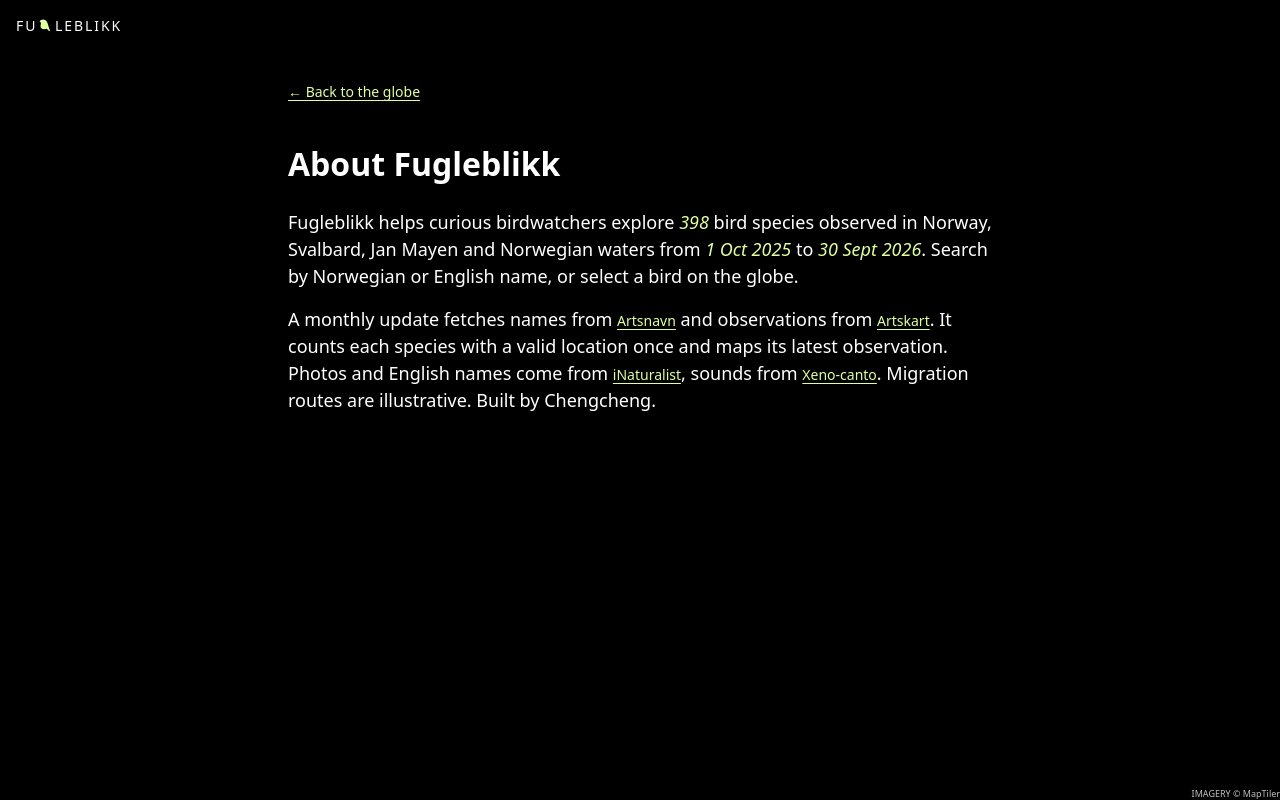
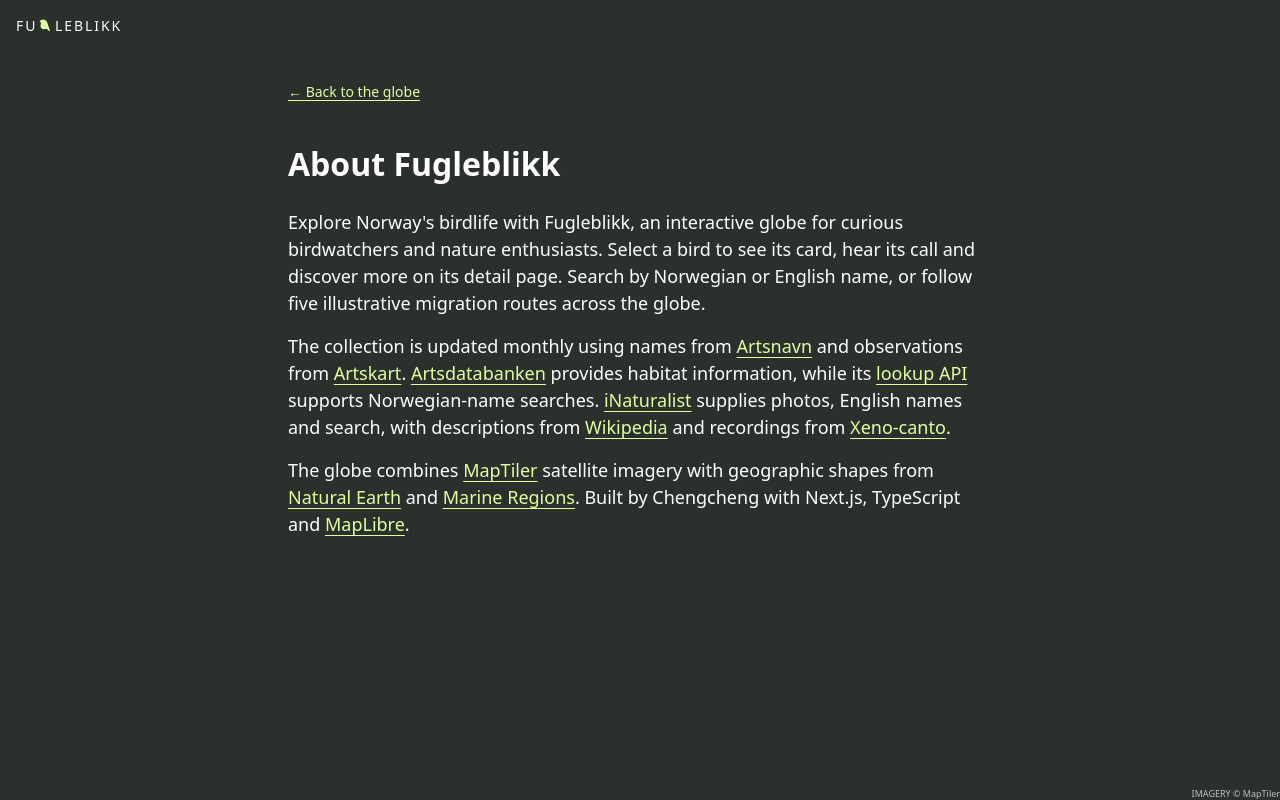
Before and after one commit to chengchengt7/fugleblikk, a Next.js app: page /about in a window 1280 px wide. Built offline with nearby package versions, Linux system fonts and the light colour scheme.

Commit message:
edit readme

```diff
--- a/app/about/page.css
+++ b/app/about/page.css
@@ -2,6 +2,10 @@
   max-width: 46rem;
   margin-inline: auto;
   padding: 5rem 1rem 4rem;
+
+  & > a:first-child {
+    font-size: 0.875rem;
+  }
 
   h1 {
     margin: 2.5rem 0 1.5rem;
@@ -22,6 +26,5 @@
     color: var(--color-primary-light);
     text-decoration: underline;
     text-underline-offset: 0.2em;
-    font-size: 0.875rem;
   }
 }
--- a/app/about/page.tsx
+++ b/app/about/page.tsx
@@ -1,20 +1,8 @@
 import type { Metadata } from "next";
 import Link from "next/link";
-import saved from "@/data/observed-birds.json";
-import type { ObservationSnapshot } from "@/types/bird";
 import "./page.css";
 
 export const metadata: Metadata = { title: "About | Fugleblikk" };
-const snapshot: ObservationSnapshot = saved;
-
-function formatDate(date: string) {
-  return new Intl.DateTimeFormat("en-GB", {
-    day: "numeric",
-    month: "short",
-    year: "numeric",
-    timeZone: "UTC",
-  }).format(new Date(`${date}T12:00:00Z`));
-}
 
 export default function AboutPage() {
   return (
@@ -22,20 +10,31 @@
       <Link href="/">← Back to the globe</Link>
       <h1>About Fugleblikk</h1>
       <p>
-        Fugleblikk helps curious birdwatchers explore{" "}
-        <span className="highlight">{snapshot.totalSpecies}</span> bird
-        species observed in Norway, Svalbard, Jan Mayen and Norwegian waters from{" "}
-        <span className="highlight">{formatDate(snapshot.period.from)}</span> to{" "}
-        <span className="highlight">{formatDate(snapshot.period.to)}</span>.
-        Search by Norwegian or English name, or select a bird on the globe.
+        Explore Norway's birdlife with Fugleblikk, an interactive globe for
+        curious birdwatchers and nature enthusiasts. Select a bird to see its
+        card, hear its call and discover more on its detail page. Search by
+        Norwegian or English name, or follow five illustrative migration routes
+        across the globe.
       </p>
       <p>
-        A monthly update fetches names from <a href="https://nortaxa.artsdatabanken.no/">Artsnavn</a> and
-        observations from <a href="https://artskart.artsdatabanken.no/publicapi/">Artskart</a>.
-        It counts each species with a valid location once and maps its latest observation.
-        Photos and English names come from <a href="https://www.inaturalist.org/">iNaturalist</a>,
-        sounds from <a href="https://xeno-canto.org/">Xeno-canto</a>. Migration
-        routes are illustrative. Built by Chengcheng.
+        The collection is updated monthly using names from{" "}
+        <a href="https://nortaxa.artsdatabanken.no/">Artsnavn</a> and observations
+        from <a href="https://artskart.artsdatabanken.no/">Artskart</a>.{" "}
+        <a href="https://artsdatabanken.no/">Artsdatabanken</a> provides habitat
+        information, while its <a href="https://lookup.artsdatabanken.no/">lookup API</a>{" "}
+        supports Norwegian-name searches.{" "}
+        <a href="https://www.inaturalist.org/">iNaturalist</a> supplies photos,
+        English names and search, with descriptions from{" "}
+        <a href="https://www.wikipedia.org/">Wikipedia</a> and recordings from{" "}
+        <a href="https://xeno-canto.org/">Xeno-canto</a>.
+      </p>
+      <p>
+        The globe combines <a href="https://www.maptiler.com/">MapTiler</a>{" "}
+        satellite imagery with geographic shapes from{" "}
+        <a href="https://www.naturalearthdata.com/">Natural Earth</a> and{" "}
+        <a href="https://doi.org/10.14284/698">Marine Regions</a>.
+        Built by Chengcheng with Next.js, TypeScript and{" "}
+        <a href="https://maplibre.org/maplibre-gl-js/docs/">MapLibre</a>.
       </p>
     </div>
   );
--- a/app/global.css
+++ b/app/global.css
@@ -24,7 +24,7 @@
 }
 
 body {
-  background-color: var(--color-900);
+  background-color: var(--color-primary);
   color: var(--color-100);
 }
 
```
Also changed, not shown: 1 other file (tests, documents, lock files or other folders).
